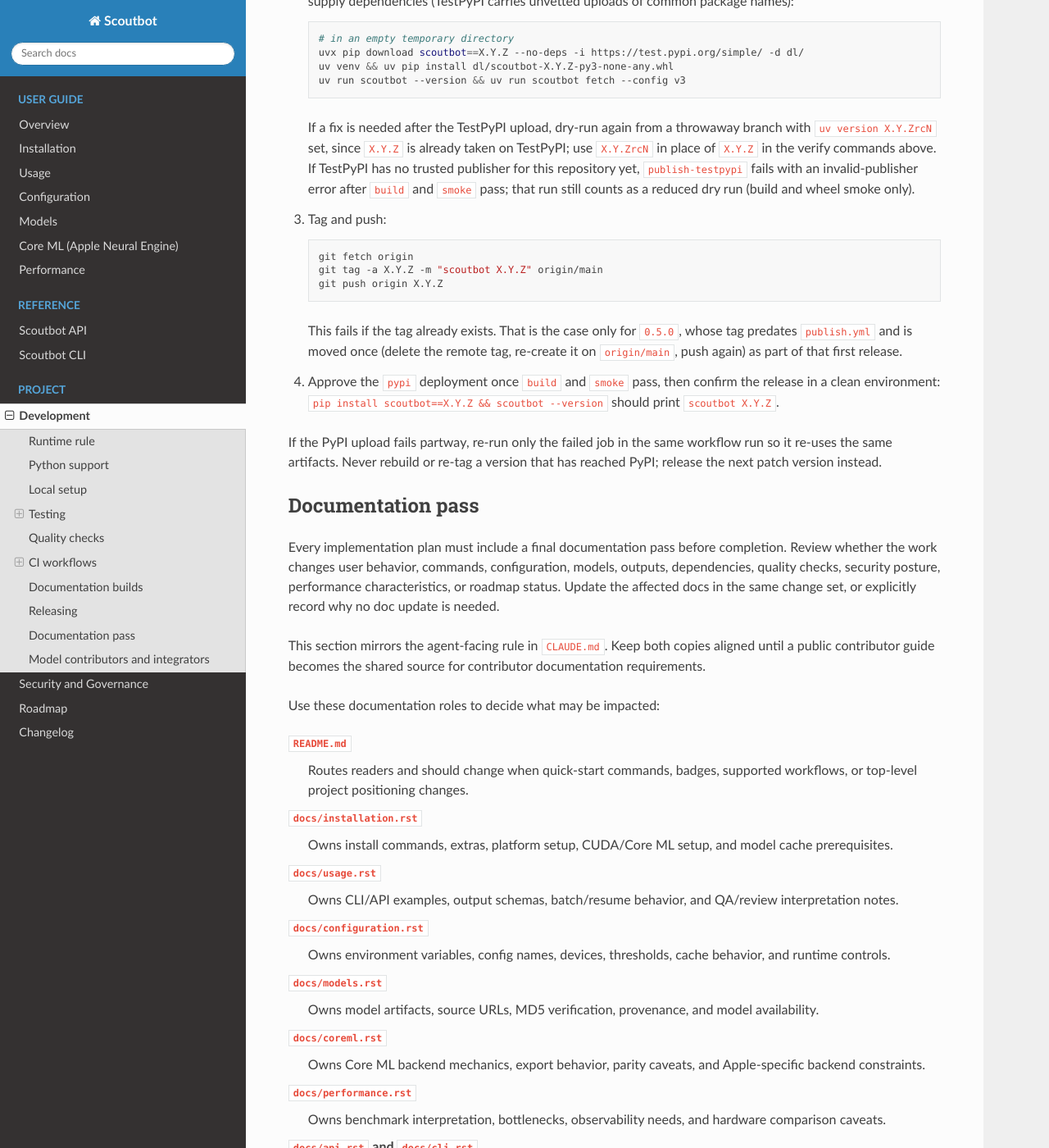
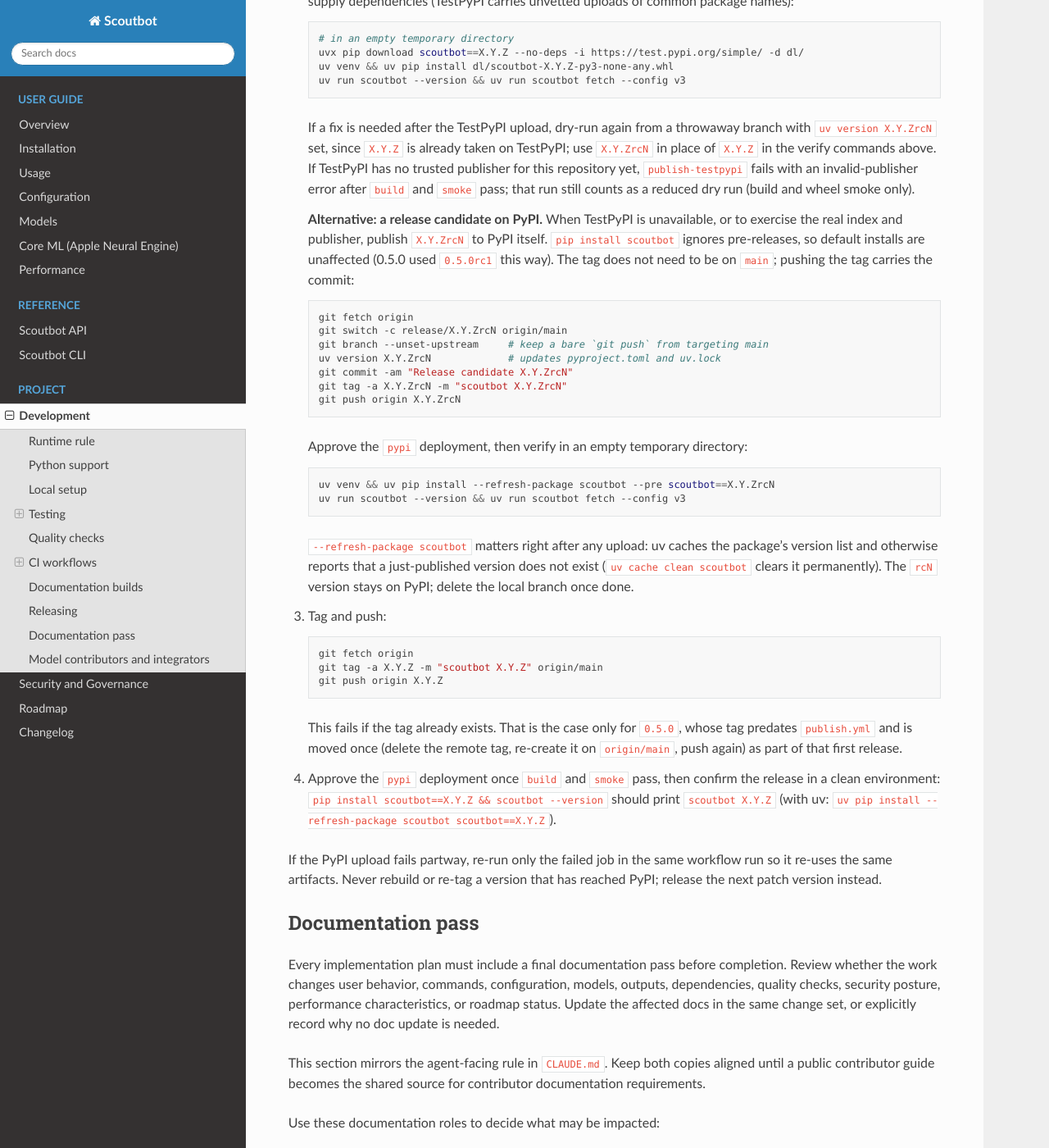
Before and after one commit to SurveyTools/scoutbot-two, a Sphinx documentation site: the page built from docs/development.rst, in a window 1280 px wide and 1400 px high, scrolled down 4481 px. Shown: the whole window at 82% size. Built offline with Sphinx 7.4.7 and the Read the Docs theme 3.1.0, drawn with Linux system fonts in a browser that asks for light colours; formulas are drawn with MathJax 3.

```diff
--- a/CHANGELOG.rst
+++ b/CHANGELOG.rst
@@ -2,7 +2,7 @@
 Changelog
 =========
 
-0.5.0 (2026-08-11)
+0.5.0 (2026-11-05)
 ------------------
 
 **Breaking changes and compatibility**
--- a/docs/development.rst
+++ b/docs/development.rst
@@ -231,6 +231,33 @@ Scoutbot is published to PyPI as ``scoutbot`` (owned by the OSW PyPI organizatio
    place of ``X.Y.Z`` in the verify commands above. If TestPyPI has no trusted publisher for this
    repository yet, ``publish-testpypi`` fails with an invalid-publisher error after ``build`` and
    ``smoke`` pass; that run still counts as a reduced dry run (build and wheel smoke only).
+
+   **Alternative: a release candidate on PyPI.** When TestPyPI is unavailable, or to exercise
+   the real index and publisher, publish ``X.Y.ZrcN`` to PyPI itself. ``pip install scoutbot``
+   ignores pre-releases, so default installs are unaffected (0.5.0 used ``0.5.0rc1`` this way).
+   The tag does not need to be on ``main``; pushing the tag carries the commit:
+
+   .. code-block:: bash
+
+      git fetch origin
+      git switch -c release/X.Y.ZrcN origin/main
+      git branch --unset-upstream     # keep a bare `git push` from targeting main
+      uv version X.Y.ZrcN             # updates pyproject.toml and uv.lock
+      git commit -am "Release candidate X.Y.ZrcN"
+      git tag -a X.Y.ZrcN -m "scoutbot X.Y.ZrcN"
+      git push origin X.Y.ZrcN
+
+   Approve the ``pypi`` deployment, then verify in an empty temporary directory:
+
+   .. code-block:: bash
+
+      uv venv && uv pip install --refresh-package scoutbot --pre scoutbot==X.Y.ZrcN
+      uv run scoutbot --version && uv run scoutbot fetch --config v3
+
+   ``--refresh-package scoutbot`` matters right after any upload: uv caches the package's version
+   list and otherwise reports that a just-published version does not exist (``uv cache clean
+   scoutbot`` clears it permanently). The ``rcN`` version stays on PyPI; delete the local branch
+   once done.
 3. Tag and push:
 
    .. code-block:: bash
@@ -244,7 +271,7 @@ Scoutbot is published to PyPI as ``scoutbot`` (owned by the OSW PyPI organizatio
    again) as part of that first release.
 4. Approve the ``pypi`` deployment once ``build`` and ``smoke`` pass, then confirm the release in
    a clean environment: ``pip install scoutbot==X.Y.Z && scoutbot --version`` should print
-   ``scoutbot X.Y.Z``.
+   ``scoutbot X.Y.Z`` (with uv: ``uv pip install --refresh-package scoutbot scoutbot==X.Y.Z``).
 
 If the PyPI upload fails partway, re-run only the failed job in the same workflow run so it
 re-uses the same artifacts. Never rebuild or re-tag a version that has reached PyPI; release the
--- a/docs/roadmap.rst
+++ b/docs/roadmap.rst
@@ -112,8 +112,8 @@ The repository should move through the following release steps together:
 3. ✓ main-branch protection enabled in GitHub settings
 4. ✓ GitHub Pages docs site builds on ``main`` and is served at
    https://surveytools.github.io/scoutbot-two/
-5. confirm the release notes / changelog entry for the tag and keep the changelog entry aligned
-   with the tagged release
+5. ✓ 0.5.0 changelog entry confirmed and dated 2026-11-05 for the tagged release; the release
+   was rehearsed as ``0.5.0rc1`` on PyPI because TestPyPI ownership is still being transferred
 6. publish the contributor-facing docs needed for external contributors, including the documented
    documentation-pass rule and the public contribution workflow
 7. ✓ Python 3.13 support confirmed: CI runs the full fast suite on Python 3.13 under both
```
Also changed, not shown: docs/plans/2026-11-05-pypi-0.5.0-release.md (+5 -3 lines).
